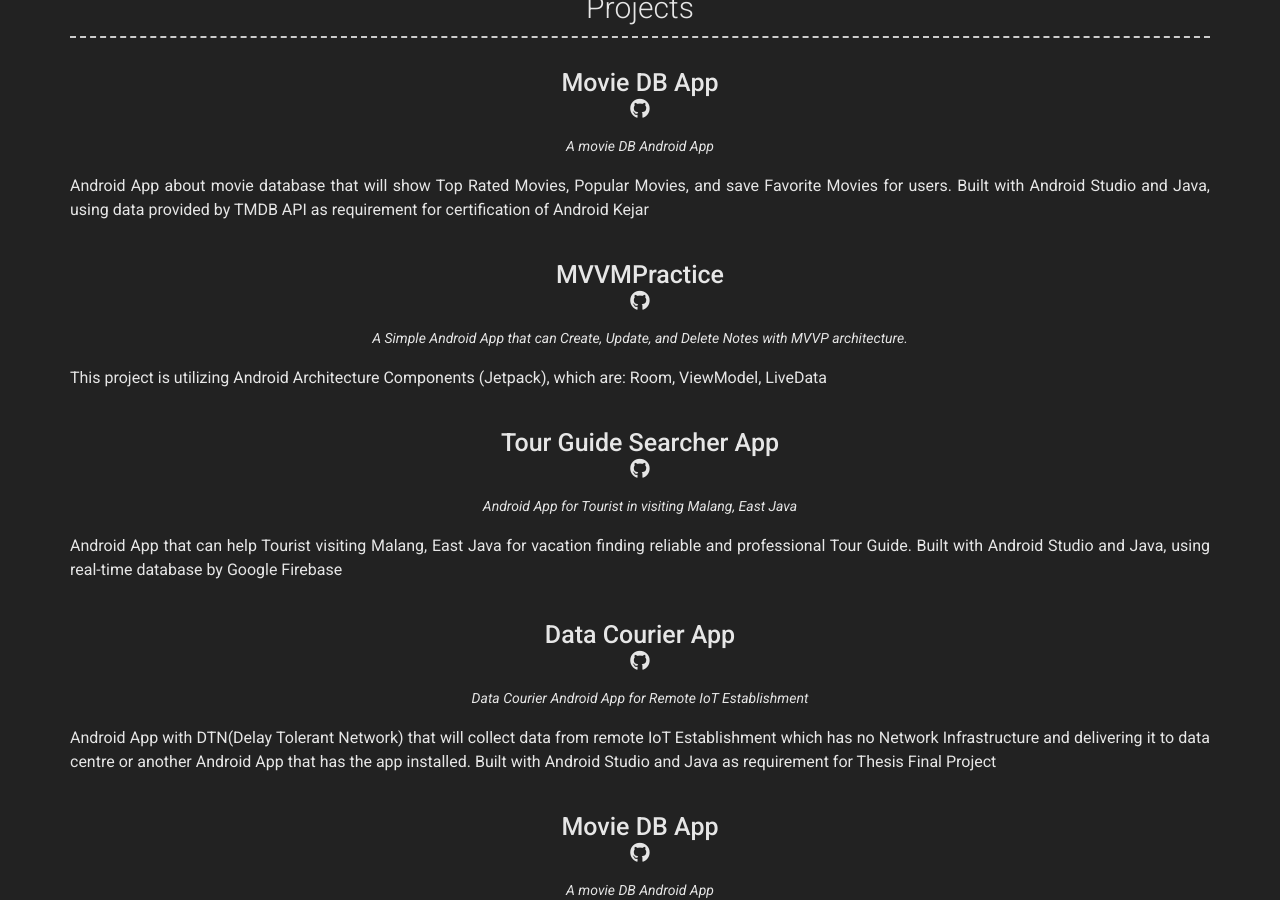
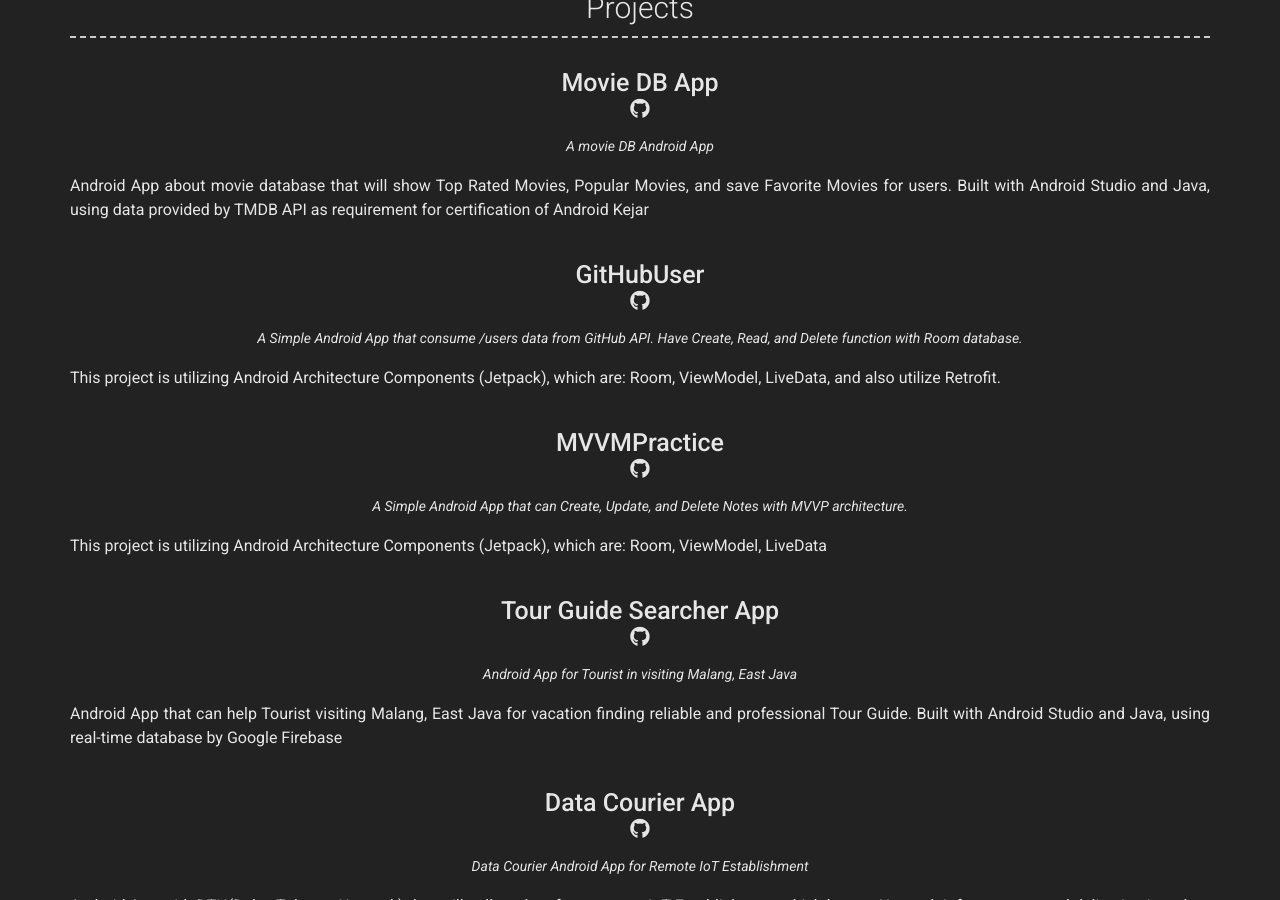
Before and after one commit to fauzanpahlawan/fauzanpahlawan.github.io, a Jekyll site: the page built from index.md, in a window 1280 px wide and 900 px high, scrolled down 2060 px. Built offline with Jekyll 4.4.1, drawn with Linux system fonts in a browser that asks for light colours; nearby versions of some CDN libraries.

Commit message:
Update projects.yml
add project

```diff
--- a/_data/projects.yml
+++ b/_data/projects.yml
@@ -7,6 +7,16 @@
     A movie DB Android App
   description: | # this will include new lines to allow paragraphs
     Android App about movie database that will show Top Rated Movies, Popular Movies, and save Favorite Movies for users. Built with Android Studio and Java, using data provided by TMDB API as requirement for certification of Android Kejar
+
+# Project template
+- layout: top-middle
+  name: GitHubUser
+  #link: Link to project (https://github.com/fauzanpahlawan/GithubUser)
+  github: fauzanpahlawan/GithubUser
+  quote: >
+    A Simple Android App that consume /users data from GitHub API. Have Create, Read, and Delete function with Room database.
+  description: | # this will include new lines to allow paragraphs
+    This project is utilizing Android Architecture Components (Jetpack), which are: Room, ViewModel, LiveData, and also utilize Retrofit.
 
 # Project template
 - layout: top-middle
```
